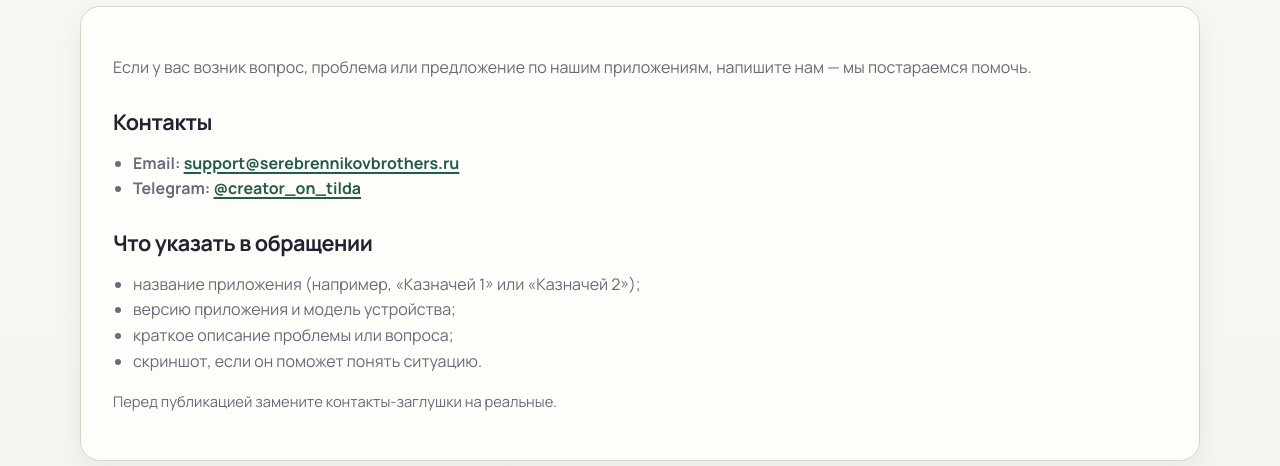
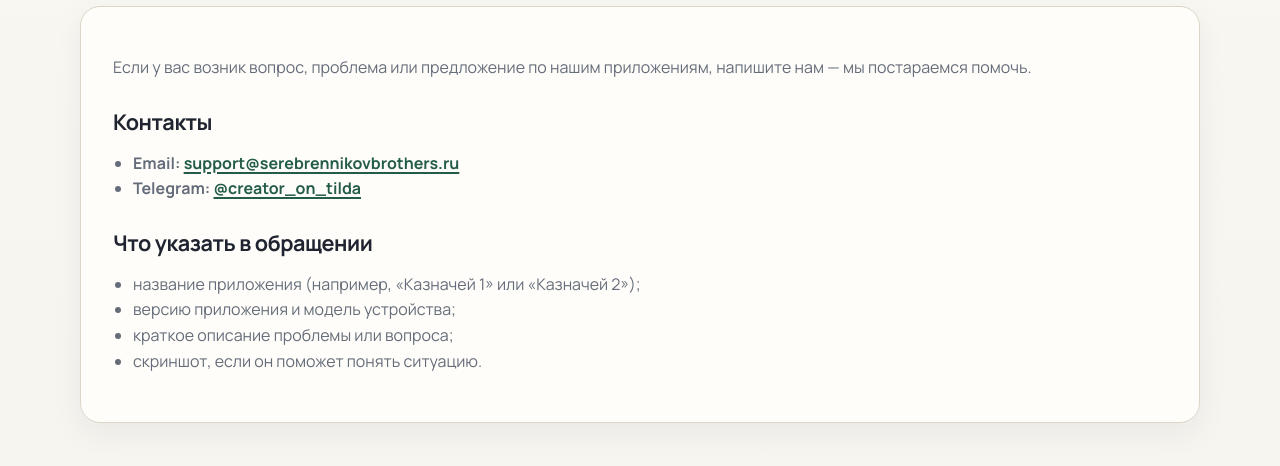
Before and after one commit to andreyserebrennikov8155/serebrennikov-brothers-site, a plain HTML site: page support.html in a window 1280 px wide. Shown: the part 334-800 px from the top of the page. Drawn offline with Linux system fonts and the light colour scheme.

Commit message:
Remove placeholder contact note from support page

```diff
--- a/support.html
+++ b/support.html
@@ -44,7 +44,6 @@
             <li>скриншот, если он поможет понять ситуацию.</li>
           </ul>
 
-          <p class="muted">Перед публикацией замените контакты-заглушки на реальные.</p>
         </div>
       </div>
     </section>
```
